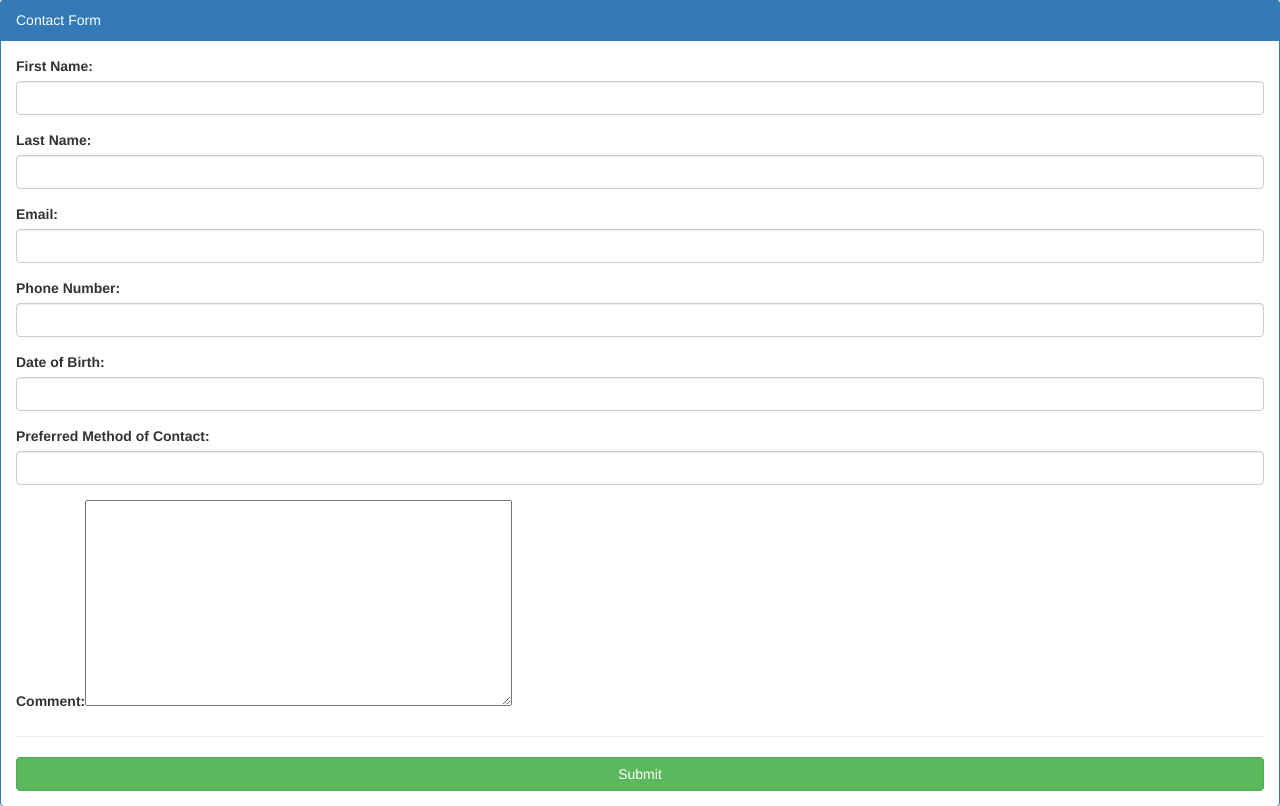
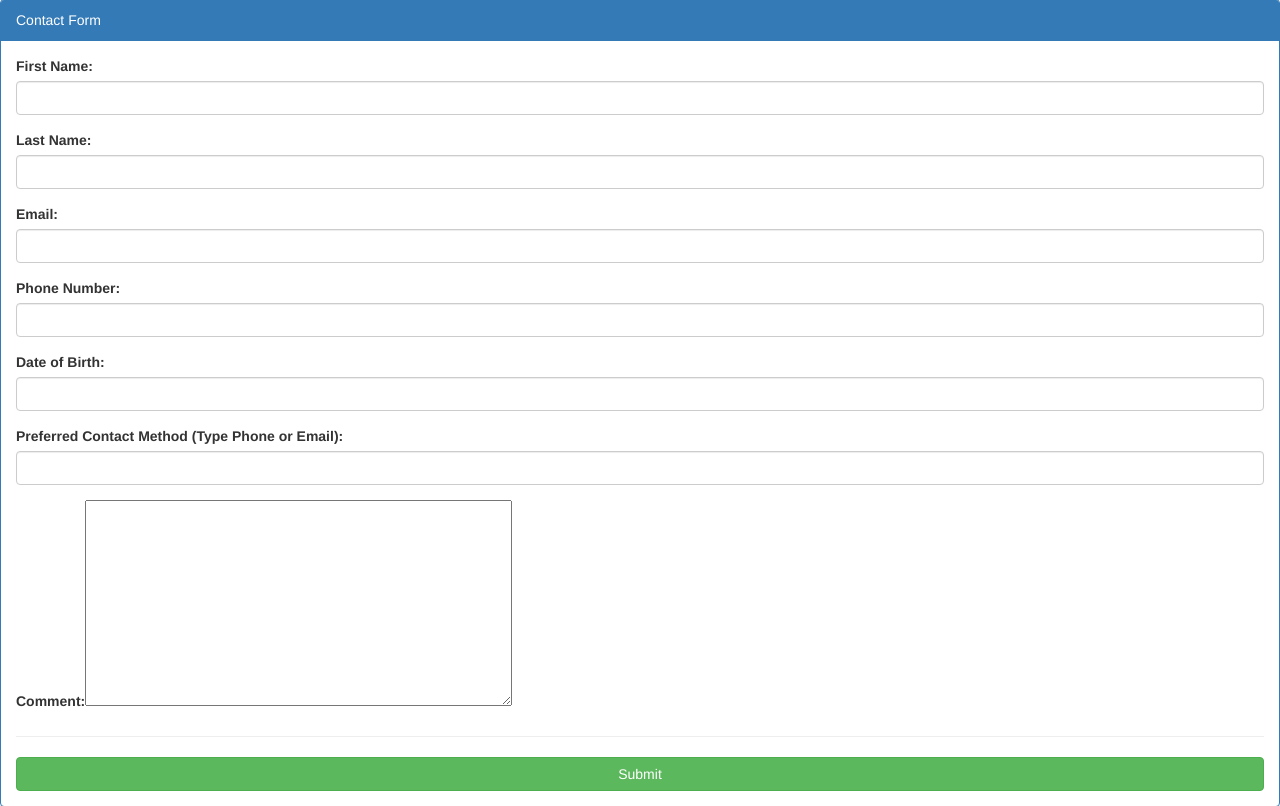
Before and after one commit to takingupspace/web-tech-php-assign-2, a PHP site: page /contact.php in a window 1280 px wide. Shown: the part 73-879 px from the top of the page. Run offline with PHP 8.4, Linux system fonts and the light colour scheme.

Commit message:
error-fix

```diff
--- a/contact.php
+++ b/contact.php
@@ -79,7 +79,7 @@ else
 echo     '<p class="help-block" id="dobHelp"></p>';
 echo     '</div>';
 echo '<div class="form-group">                                                                                                              ';
-echo '		<label>Preferred Method of Contact:</label>';
+echo '		<label>Preferred Contact Method (Type Phone or Email):</label>';
 if(isset($_SESSION['contactPref']) && $_SESSION['contactPref'] != "")
     echo '<input class="form-control" name="contactPref" type="text" id="contactPref" onblur="checkContactMethod(this.value)" value="'.$_SESSION['contactPref'].'">';
 else
```
